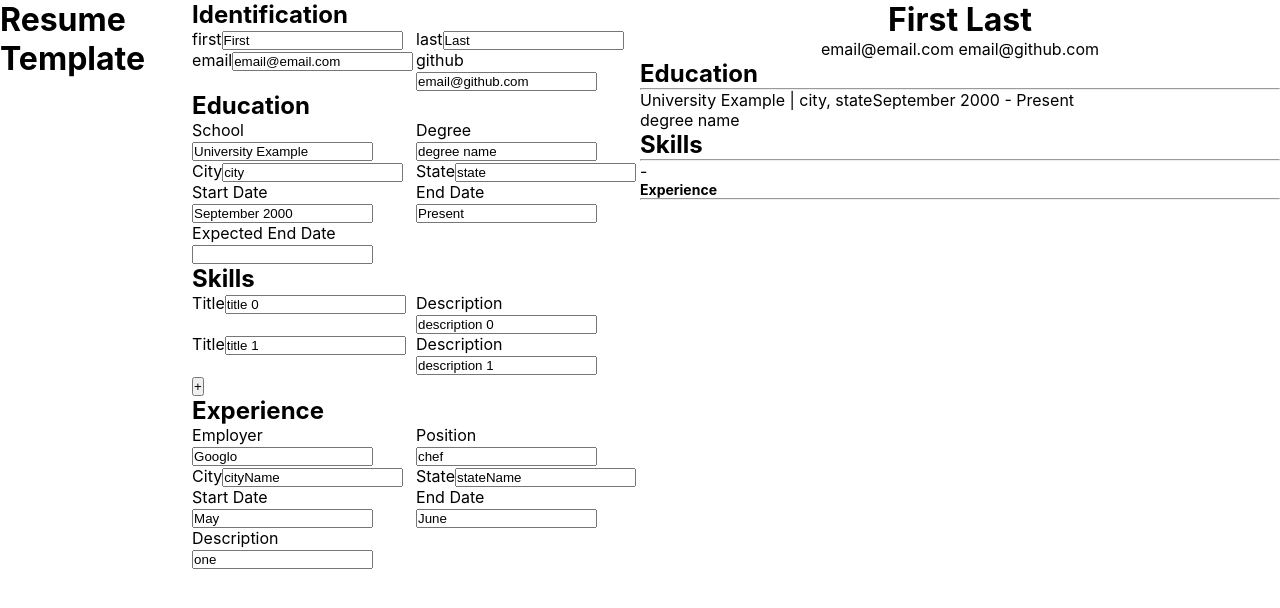
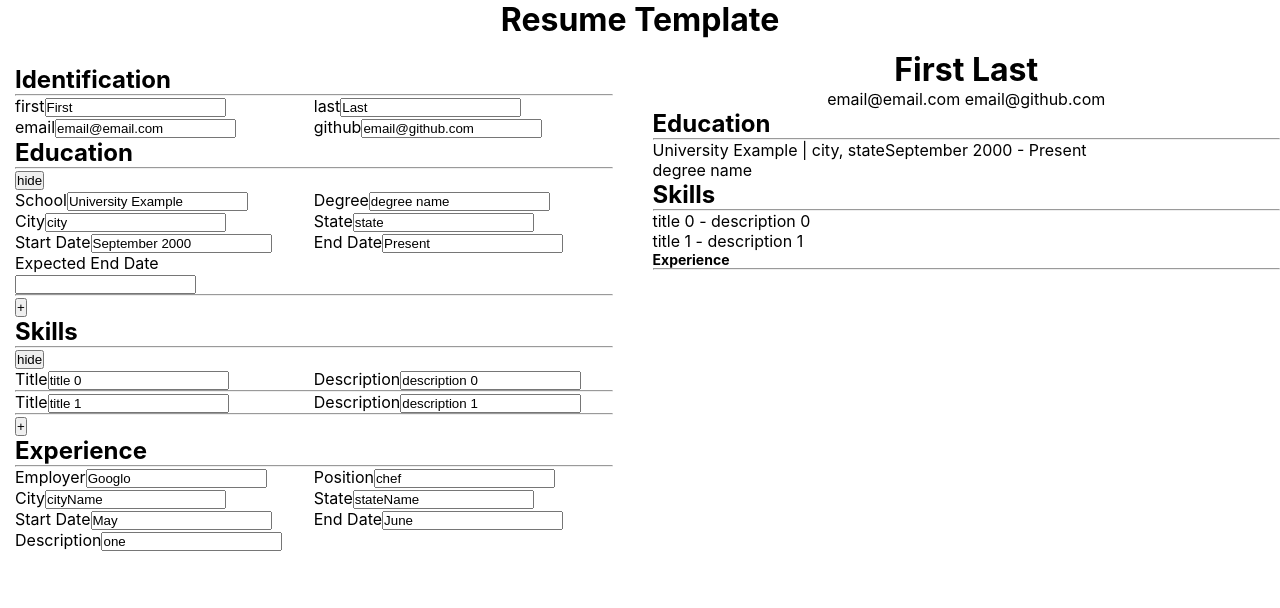
Before and after one commit to unrulypeach/cv-project, a React (Create React App) app: page / in a window 1280 px wide. Shown: the top 608 px of the page. Built offline with nearby package versions, Linux system fonts and the light colour scheme.

Commit message:
skills and education can add additional inputs and hide section

```diff
--- a/src/App.js
+++ b/src/App.js
@@ -11,11 +11,14 @@ export default class App extends Component {
   constructor(props) {
     super(props);
     this.state = {
+      showSkills: true,
+      showEducation: true,
       first: 'First',
       last: 'Last',
       email: 'email@email.com',
       github: 'email@github.com',
-      education: {
+      education: [
+        {
           id: 0,
           name: 'University Example',
           city: 'city',
@@ -25,6 +28,7 @@ export default class App extends Component {
           end: 'Present',
           expectedEnd: null,
         },
+      ],
       experience: {
         id: 0,
         name: 'Googlo',
@@ -44,11 +48,6 @@ export default class App extends Component {
           descriptions: ['one', 'two'],
         },
       ],
-      // skills: {
-      //   numChildren: 0,
-      //   title: 'title example',
-      //   descript: 'description example',
-      // },
       skills: [
         {
           id: 0,
@@ -70,15 +69,6 @@ export default class App extends Component {
     });
   }
 
-  // handleSkillChange(ev, key) {
-  //   this.setState(({ skills }) => ({
-  //     skills: {
-  //       ...skills,
-  //       [key]: ev.target.value,
-  //     },
-  //   }));
-  // }
-
   handleSkillChange(ev, key, id) {
     const skills = [...this.state.skills];
     const item = { ...skills[id] };
@@ -87,13 +77,12 @@ export default class App extends Component {
     this.setState({ skills });
   }
 
-  handleEducationChange(ev, key) {
-    this.setState(({ education }) => ({
-      education: {
-        ...education,
-        [key]: ev.target.value,
-      },
-    }));
+  handleEducationChange(ev, key, id) {
+    const education = [...this.state.education];
+    const item = { ...education[id] };
+    item[key] = ev.target.value;
+    education[id] = item;
+    this.setState({ education });
   }
 
   newSkill(ind) {
@@ -103,15 +92,41 @@ export default class App extends Component {
     });
   }
 
+  newEdu(ind) {
+    this.setState({
+      education: [...this.state.education, {
+        id: ind,
+        name: '',
+        city: '',
+        state: '',
+        degree: '',
+        start: '',
+        end: '',
+        expectedEnd: null,
+      }],
+    });
+  }
+
+  toggleSkills() {
+    this.setState(({ showSkills }) => ({ showSkills: !showSkills }));
+  }
+
+  toggleEducation() {
+    this.setState(({ showEducation }) => ({ showEducation: !showEducation }));
+  }
+
   render() {
     return (
       <div className="App">
-        <h1> Resume Template</h1>
+        <h1 className="header"> Resume Template</h1>
         <Form
           changeFunc={(ev, key) => this.handleChange(ev, key)}
           changeSkillFunc={(ev, key, ind) => this.handleSkillChange(ev, key, ind)}
-          changeEduFunc={(ev, key) => this.handleEducationChange(ev, key)}
+          changeEduFunc={(ev, key, ind) => this.handleEducationChange(ev, key, ind)}
           newSkill={(ind) => this.newSkill(ind)}
+          newEdu={(ind) => this.newEdu(ind)}
+          toggleSkillDisplay={() => this.toggleSkills()}
+          toggleEduDisplay={() => this.toggleEducation()}
           currState={this.state}
         />
         <Template
--- a/src/components/Education.js
+++ b/src/components/Education.js
@@ -3,7 +3,7 @@ import React, { Component } from 'react';
 
 export default class Education extends Component {
   // eslint-disable-next-line class-methods-use-this
-  renderEducationTemp(obj) {
+  renderEducation(obj) {
     return (
       <>
         <div>
@@ -38,12 +38,14 @@ export default class Education extends Component {
   }
 
   render() {
-    const { info } = this.props;
+    const { education } = this.props;
+    const contents = [];
+    education.forEach((ele) => contents.push(this.renderEducation(ele)));
     return (
       <>
         <h2 className="templateTitle"> Education </h2>
         <hr />
-        {this.renderEducationTemp(info)}
+        {contents}
       </>
     );
   }
--- a/src/components/Form.js
+++ b/src/components/Form.js
@@ -29,12 +29,15 @@ export default class Form extends Component {
         <FormEducation
           education={this.props.currState.education}
           changeFunction={this.props.changeEduFunc}
+          togEdu={this.props.toggleEduDisplay}
+          eduStatus={this.props.currState.showEducation}
+          newEdu={this.props.newEdu}
         />
         <FormSkills
           changeFunc={this.props.changeSkillFunc}
-          addChild={this.props.addChild}
           newSkill={this.props.newSkill}
-          // newObj={(ev, key) => this.handleNewObj(ev, key)}
+          togSkill={this.props.toggleSkillDisplay}
+          skillStatus={this.props.currState.showSkills}
           currState={this.props.currState.skills}
         />
         <FormExperience
--- a/src/components/FormEducation.js
+++ b/src/components/FormEducation.js
@@ -5,77 +5,101 @@
 import React, { Component } from 'react';
 
 export default class FormEducation extends Component {
-  renderEducation() {
+  renderEducation(ind) {
     const { education } = this.props;
 
     return (
+      <div key={ind}>
         <form className="form-piece-container">
           <label>
             School
             <input
               type="text"
-            value={education.name}
-            onChange={(e) => this.props.changeFunction(e, 'name')}
+              value={education[ind].name}
+              onChange={(e) => this.props.changeFunction(e, 'name', ind)}
             />
           </label>
           <label>
             Degree
             <input
               type="text"
-            value={education.degree}
-            onChange={(e) => this.props.changeFunction(e, 'degree')}
+              value={education[ind].degree}
+              onChange={(e) => this.props.changeFunction(e, 'degree', ind)}
             />
           </label>
           <label>
             City
             <input
               type="text"
-            value={education.city}
-            onChange={(e) => this.props.changeFunction(e, 'city')}
+              value={education[ind].city}
+              onChange={(e) => this.props.changeFunction(e, 'city', ind)}
             />
           </label>
           <label>
             State
             <input
               type="text"
-            value={education.state}
-            onChange={(e) => this.props.changeFunction(e, 'state')}
+              value={education[ind].state}
+              onChange={(e) => this.props.changeFunction(e, 'state', ind)}
             />
           </label>
           <label>
             Start Date
             <input
               type="text"
-            value={education.start}
-            onChange={(e) => this.props.changeFunction(e, 'start')}
+              value={education[ind].start}
+              onChange={(e) => this.props.changeFunction(e, 'start', ind)}
             />
           </label>
           <label>
             End Date
             <input
               type="text"
-            value={education.end}
-            onChange={(e) => this.props.changeFunction(e, 'end')}
+              value={education[ind].end}
+              onChange={(e) => this.props.changeFunction(e, 'end', ind)}
             />
           </label>
           <label>
             Expected End Date
             <input
               type="text"
-            value={education.expectedEnd}
-            onChange={(e) => this.props.changeFunction(e, 'expectedEnd')}
+              value={education[ind].expectedEnd}
+              onChange={(e) => this.props.changeFunction(e, 'expectedEnd', ind)}
             />
           </label>
         </form>
+        <hr />
+      </div>
     );
   }
 
   render() {
+    const children = [];
+
+    for (let i = 0; i < this.props.education.length; i += 1) {
+      children.push(this.renderEducation(i));
+    }
+
     return (
-      <>
+      <div id="formEducation" className="form-section">
         <h2>Education</h2>
-        {this.renderEducation()}
-      </>
+        <hr />
+        <button
+          type="button"
+          onClick={() => this.props.togEdu()}
+        >
+          {this.props.eduStatus ? 'hide' : 'show'}
+        </button>
+        <div className="section-content" style={{ display: this.props.eduStatus ? 'block' : 'none' }}>
+          {children}
+          <button
+            type="button"
+            onClick={() => { this.props.newEdu(this.props.education.length); }}
+          >
+            +
+          </button>
+        </div>
+      </div>
     );
   }
 }
--- a/src/components/FormExperience.js
+++ b/src/components/FormExperience.js
@@ -62,10 +62,11 @@ export default class FormExperience extends Component {
 
   render() {
     return (
-      <>
+      <div>
         <h2>Experience</h2>
+        <hr />
         {this.renderExperience()}
-      </>
+      </div>
     );
   }
 }
--- a/src/components/FormHeader.js
+++ b/src/components/FormHeader.js
@@ -23,6 +23,7 @@ export default class FormHeader extends Component {
     return (
       <div>
         <h2> Identification </h2>
+        <hr />
         <form className="form-piece-container">
           {this.renderHeaderPc('first')}
           {this.renderHeaderPc('last')}
--- a/src/components/FormSkills.js
+++ b/src/components/FormSkills.js
@@ -27,12 +27,12 @@ export default class FormSkills extends Component {
             />
           </label>
         </form>
+        <hr />
       </div>
     );
   }
 
   render() {
-    // const { addChild } = this.props;
     const children = [];
 
     for (let i = 0; i < this.props.currState.length; i += 1) {
@@ -40,16 +40,25 @@ export default class FormSkills extends Component {
     }
 
     return (
-      <>
+      <div id="formSkills" className="form-section">
         <h2>Skills</h2>
-        {children}
+        <hr />
         <button
           type="button"
-          onClick={(e) => { this.props.newSkill(e, this.props.currState.length + 1); }}
+          onClick={() => this.props.togSkill()}
         >
-          +
+          {this.props.skillStatus ? 'hide' : 'show'}
         </button>
-      </>
+        <div className="section-content" style={{ display: this.props.skillStatus ? 'block' : 'none' }}>
+          {children}
+          <button
+            type="button"
+            onClick={() => { this.props.newSkill(this.props.currState.length); }}
+          >
+            +
+          </button>
+        </div>
+      </div>
     );
   }
 }
--- a/src/components/Skills.js
+++ b/src/components/Skills.js
@@ -1,17 +1,31 @@
+/* eslint-disable class-methods-use-this */
 /* eslint-disable react/prop-types */
 import React, { Component } from 'react';
 
 export default class Skills extends Component {
+  renderSkill(skillObj) {
+    return (
+      <div key={skillObj.id}>
+        {skillObj.title}
+        {' '}
+        -
+        {' '}
+        {skillObj.descript}
+      </div>
+    );
+  }
+
   render() {
-    const { skill } = this.props;
+    const { skills } = this.props;
+    const contents = [];
+    // for (let i=0; i<skills.length; i+=1){
+    // }
+    skills.forEach((ele) => contents.push(this.renderSkill(ele)));
     return (
       <div>
         <h2 className="templateTitle"> Skills </h2>
         <hr />
-        {/* need to filter through skills and display each */}
-        {skill.title}
-        {' - '}
-        {skill.descript}
+        {contents}
       </div>
     );
   }
--- a/src/components/Template.js
+++ b/src/components/Template.js
@@ -20,10 +20,10 @@ export default class Template extends Component {
         />
         <Education
           title="Education"
-          info={currState.education}
+          education={currState.education}
         />
         <Skills
-          skill={currState.skills}
+          skills={currState.skills}
         />
         <Subsection title="Experience" />
       </div>
--- a/src/styles/App.css
+++ b/src/styles/App.css
@@ -4,11 +4,19 @@
 }
 
 .App {
-  display: flex;
+  display: grid;
+  grid-template-columns: 1fr 1fr;
+  column-gap: 25px;
+  grid-template-rows: 50px;
 }
 
-.Form-container {
-  flex: 0 0 50%;
+.header{
+  text-align: center;
+  grid-area: 1/ 1/ 1/ 3;
+}
+
+.Form {
+  padding: 15px;
 }
 
 .Template-container {
--- a/src/styles/Template.css
+++ b/src/styles/Template.css
@@ -1,8 +1,3 @@
-* {
-  margin: 0;
-  padding: 0;
-}
-
 .Header {
   text-align: center;
 }
```
Lines whose indentation alone changed are shown as unchanged.
